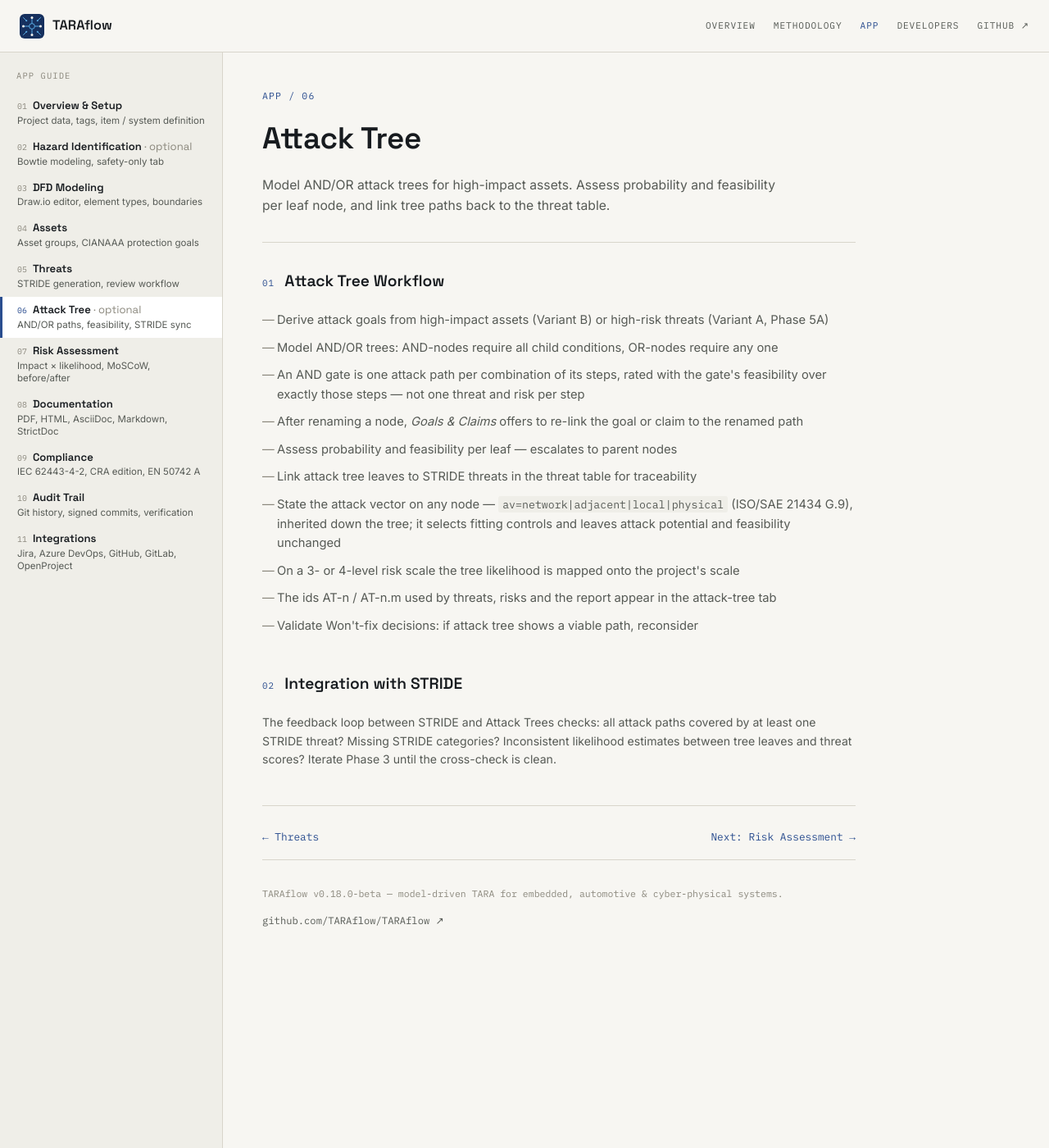
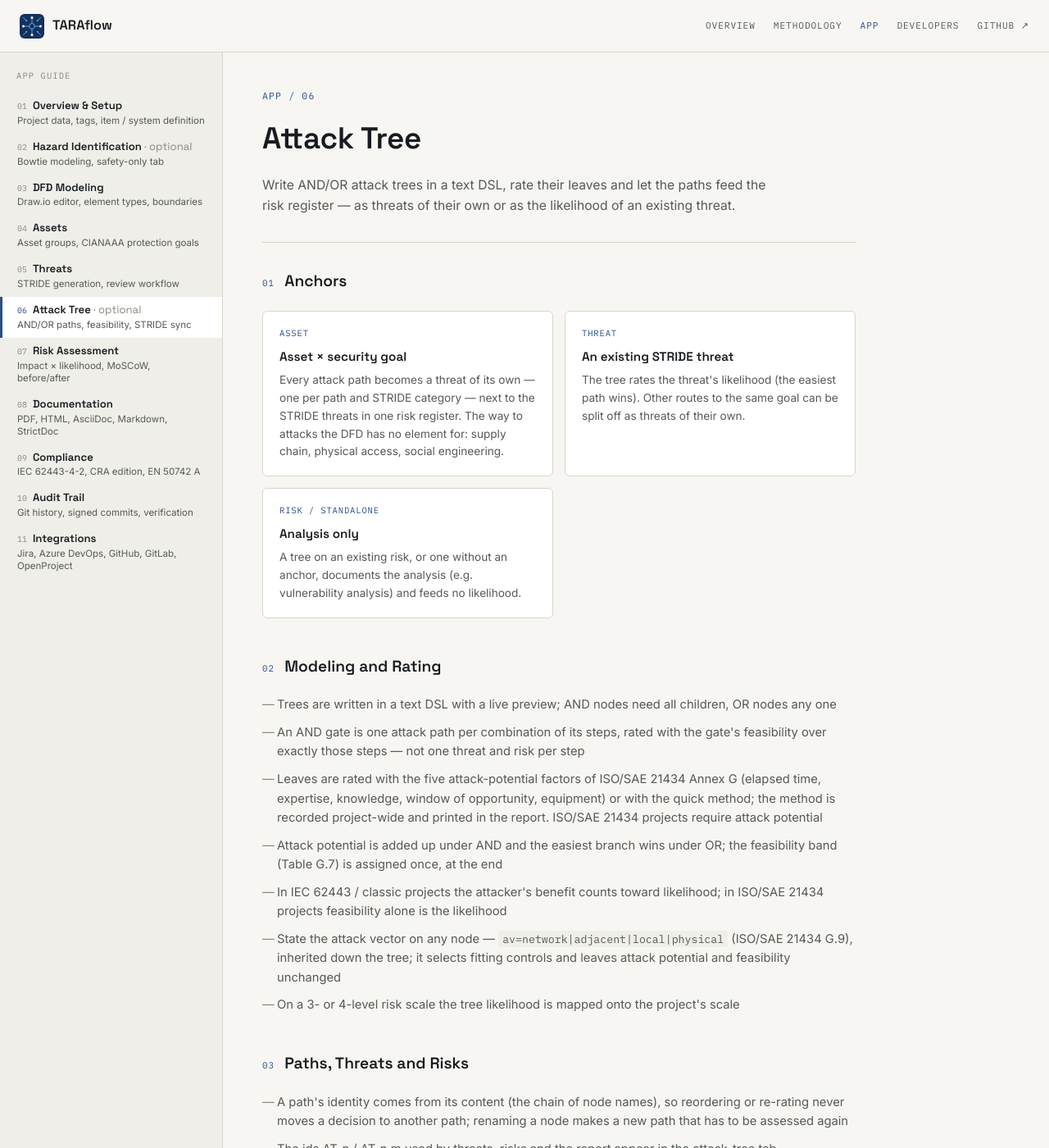
Before and after one commit to TARAflow/TARAflow.github.io, a Jekyll site: the page built from app/attacktree.html, in a window 1280 px wide and 1400 px high. Shown: the whole window at 82% size. Built offline with Jekyll 4.4.1, drawn with Linux system fonts in a browser that asks for light colours; some of the changed text lies outside the part shown.

Commit message:
docs(site): threats, attack tree, risks — relevance, anchors, likelihood methods
- Threats: relevance relevant / not relevant / uncertain (no "deferred"),
  ISO relevance from the asset relation, open → reviewed → closed; per
  interaction is off in ISO projects; "already implemented" marker.
- Attack Tree rewritten: the four anchors and what each feeds (risk and
  standalone trees feed no likelihood), DSL, AND combinations, rating
  methods, gate aggregation, benefit only in IEC 62443 / classic, path
  identity, banners, likelihood only. Removed Variant A / B and the
  STRIDE cross-check loop the app does not have.
- Risks: likelihood per preset (Standard, ISO/SAE 21434, ETSI TVRA,
  EN 50742 A) instead of the OWASP list; 3-, 4- or 5-level matrix; SRSL
  for EN 50742 A; treatment options; Won't table with justification
  instead of a "cost-benefit justification".

```diff
--- a/app/attacktree.html
+++ b/app/attacktree.html
@@ -2,34 +2,46 @@
 layout: default
 section: app
 title: "TARAflow — App — Attack Tree"
-description: "Model AND/OR attack trees for high-impact assets. Assess probability and feasibility per leaf node, and link tree paths back to the threat table."
+description: "Write AND/OR attack trees in a text DSL, rate their leaves and let the paths feed the risk register."
 ---
 
 <div class="page-head">
   <div class="eyebrow">App / 06</div>
   <h1>Attack Tree</h1>
-  <p>Model AND/OR attack trees for high-impact assets. Assess probability and feasibility per leaf node, and link tree paths back to the threat table.</p>
+  <p>Write AND/OR attack trees in a text DSL, rate their leaves and let the paths feed the risk register — as threats of their own or as the likelihood of an existing threat.</p>
 </div>
 
 <section>
-  <div class="sec-head"><span class="sec-tag">01</span><h2 class="sec-title">Attack Tree Workflow</h2></div>
+  <div class="sec-head"><span class="sec-tag">01</span><h2 class="sec-title">Anchors</h2></div>
+  <div class="card-grid-2">
+    <div class="card"><div class="tag-label">Asset</div><h3>Asset × security goal</h3><p>Every attack path becomes a threat of its own — one per path and STRIDE category — next to the STRIDE threats in one risk register. The way to attacks the DFD has no element for: supply chain, physical access, social engineering.</p></div>
+    <div class="card"><div class="tag-label">Threat</div><h3>An existing STRIDE threat</h3><p>The tree rates the threat's likelihood (the easiest path wins). Other routes to the same goal can be split off as threats of their own.</p></div>
+    <div class="card"><div class="tag-label">Risk / standalone</div><h3>Analysis only</h3><p>A tree on an existing risk, or one without an anchor, documents the analysis (e.g. vulnerability analysis) and feeds no likelihood.</p></div>
+  </div>
+</section>
+
+<section>
+  <div class="sec-head"><span class="sec-tag">02</span><h2 class="sec-title">Modeling and Rating</h2></div>
   <ul class="bullet-list">
-    <li>Derive attack goals from high-impact assets (Variant B) or high-risk threats (Variant A, Phase 5A)</li>
-    <li>Model AND/OR trees: AND-nodes require all child conditions, OR-nodes require any one</li>
+    <li>Trees are written in a text DSL with a live preview; AND nodes need all children, OR nodes any one</li>
     <li>An AND gate is one attack path per combination of its steps, rated with the gate's feasibility over exactly those steps — not one threat and risk per step</li>
-    <li>After renaming a node, <em>Goals &amp; Claims</em> offers to re-link the goal or claim to the renamed path</li>
-    <li>Assess probability and feasibility per leaf — escalates to parent nodes</li>
-    <li>Link attack tree leaves to STRIDE threats in the threat table for traceability</li>
+    <li>Leaves are rated with the five attack-potential factors of ISO/SAE 21434 Annex G (elapsed time, expertise, knowledge, window of opportunity, equipment) or with the quick method; the method is recorded project-wide and printed in the report. ISO/SAE 21434 projects require attack potential</li>
+    <li>Attack potential is added up under AND and the easiest branch wins under OR; the feasibility band (Table G.7) is assigned once, at the end</li>
+    <li>In IEC 62443 / classic projects the attacker's benefit counts toward likelihood; in ISO/SAE 21434 projects feasibility alone is the likelihood</li>
     <li>State the attack vector on any node — <code>av=network|adjacent|local|physical</code> (ISO/SAE 21434 G.9), inherited down the tree; it selects fitting controls and leaves attack potential and feasibility unchanged</li>
     <li>On a 3- or 4-level risk scale the tree likelihood is mapped onto the project's scale</li>
-    <li>The ids AT-n / AT-n.m used by threats, risks and the report appear in the attack-tree tab</li>
-    <li>Validate Won't-fix decisions: if attack tree shows a viable path, reconsider</li>
   </ul>
 </section>
 
 <section>
-  <div class="sec-head"><span class="sec-tag">02</span><h2 class="sec-title">Integration with STRIDE</h2></div>
-  <p style="font-size:0.88rem;color:var(--ink-dim);">The feedback loop between STRIDE and Attack Trees checks: all attack paths covered by at least one STRIDE threat? Missing STRIDE categories? Inconsistent likelihood estimates between tree leaves and threat scores? Iterate Phase 3 until the cross-check is clean.</p>
+  <div class="sec-head"><span class="sec-tag">03</span><h2 class="sec-title">Paths, Threats and Risks</h2></div>
+  <ul class="bullet-list">
+    <li>A path's identity comes from its content (the chain of node names), so reordering or re-rating never moves a decision to another path; renaming a node makes a new path that has to be assessed again</li>
+    <li>The ids AT-n / AT-n.m used by threats, risks and the report appear in the attack-tree tab</li>
+    <li>A path that backs a confirmed threat and disappears or changes is shown in a banner — an assessment is never dropped silently</li>
+    <li>After renaming a node, <em>Goals &amp; Claims</em> offers to re-link the goal or claim to the renamed path</li>
+    <li>The tree contributes likelihood only; impact stays with the damage scenario (asset × security goal). Treatment is decided in the Risk tab</li>
+  </ul>
 </section>
 
 <div class="foot-nav">
--- a/app/threats.html
+++ b/app/threats.html
@@ -19,7 +19,7 @@
     <div class="method-tab"><div class="mt-label">Manual</div><h4>Custom threats</h4><p>Add threats that the generator cannot derive from the model — scenario-specific, compliance-driven, or expert knowledge.</p></div>
   </div>
   <div class="notice-box">
-    <p><strong>Choosing a method:</strong> Per-element is efficient and well-suited for standard systems. Per-interaction gives better coverage for communication-heavy architectures (fieldbus, REST APIs, embedded buses). Both methods can be used in the same project — they populate separate tables.</p>
+    <p><strong>Choosing a method:</strong> Per-element is efficient and well-suited for standard systems. Per-interaction gives better coverage for communication-heavy architectures (fieldbus, REST APIs, embedded buses). Both methods can be used in the same project — they populate separate tables. In ISO/SAE 21434 projects only per element runs; the risk is carried by the attack paths of the <a href="{{ '/app/attacktree.html' | relative_url }}">attack trees</a>.</p>
   </div>
 </section>
 
@@ -44,9 +44,9 @@
   <div class="sec-head"><span class="sec-tag">03</span><h2 class="sec-title">Review Workflow</h2></div>
   <div class="workflow-steps">
     <div class="wstep"><div class="wstep-left"><div class="wnum">1</div><div class="wline"></div></div><div class="wstep-right"><h4>Generate</h4><p>Click "Generate Threats" to run the generator for all DFD elements. TARAflow creates one threat per applicable STRIDE category per element, filtered by element type, technology, and protocol properties — and only for categories that violate an active security goal of the linked assets.</p></div></div>
-    <div class="wstep"><div class="wstep-left"><div class="wnum">2</div><div class="wline"></div></div><div class="wstep-right"><h4>Review &amp; Prioritize</h4><p>Each generated threat has a description, cause, attack scenario, and proposed mitigations pre-filled from the catalog. Review each threat and mark it as relevant, not relevant, or deferred.</p></div></div>
+    <div class="wstep"><div class="wstep-left"><div class="wnum">2</div><div class="wline"></div></div><div class="wstep-right"><h4>Review &amp; Prioritize</h4><p>Each generated threat has a description, cause, attack scenario, and proposed mitigations pre-filled from the catalog. Rate each threat relevant, not relevant or uncertain. In ISO/SAE 21434 projects the relevance follows the asset relation unless you override it. A threat is open, then reviewed, and closed once its treatment is decided in the Risk tab.</p></div></div>
     <div class="wstep"><div class="wstep-left"><div class="wnum">3</div><div class="wline"></div></div><div class="wstep-right"><h4>Link Assets</h4><p>Threats are automatically linked to the assets on the source DFD element. Verify the asset links and adjust if needed — asset CIANAAA goals determine which STRIDE categories were generated.</p></div></div>
-    <div class="wstep"><div class="wstep-left"><div class="wnum">4</div><div class="wline"></div></div><div class="wstep-right"><h4>Assign Mitigations</h4><p>Each threat comes with catalog mitigations pre-proposed. Mitigations already reflected in DFD element properties are automatically marked as implemented. Add, remove, or replace mitigations as needed.</p></div></div>
+    <div class="wstep"><div class="wstep-left"><div class="wnum">4</div><div class="wline"></div></div><div class="wstep-right"><h4>Assign Mitigations</h4><p>Each threat comes with catalog mitigations pre-proposed. Mitigations already reflected in DFD element properties are marked as already implemented. Add, remove, or replace mitigations as needed.</p></div></div>
     <div class="wstep"><div class="wstep-left"><div class="wnum">5</div></div><div class="wstep-right"><h4>Sync after DFD changes</h4><p>When the DFD changes — new elements, renamed components, moved boundaries — TARAflow detects which threats are orphaned or missing and offers a one-click sync. Manual threat assignments are preserved. Before regenerating, a reconciliation lists new, unchanged, changed and obsolete threats; a threat whose references changed keeps its rating and is flagged for review. When generation rules or security goals change, threats the current rules no longer produce are listed for review — keep (marked as retained) or remove; nothing is dropped silently.</p></div></div>
   </div>
 </section>
```
Also changed, not shown: app/risks.html (+14 -5 lines).
